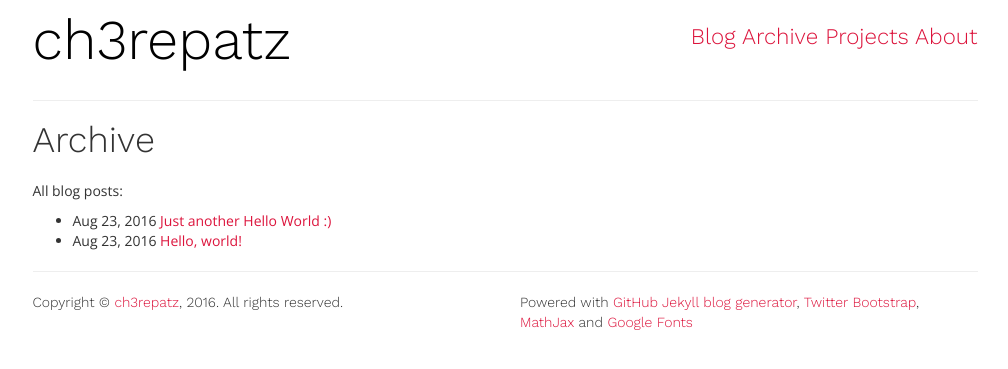
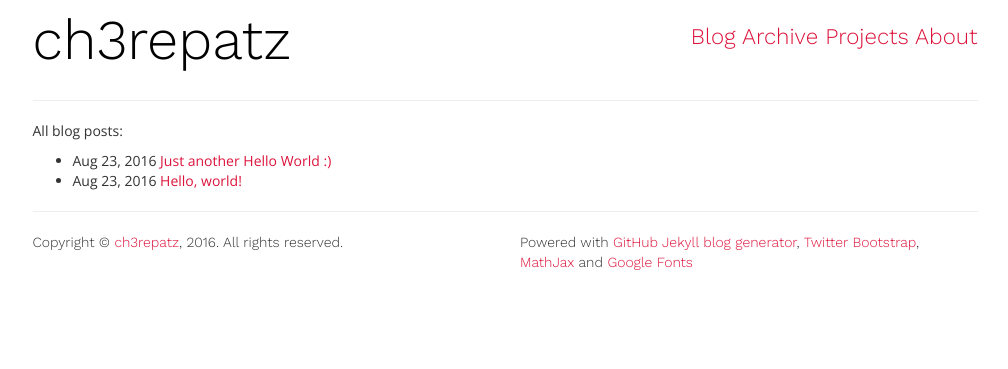
Before and after one commit to ch3repatz/ch3repatz.github.io, a Jekyll site: the page built from archive.html, in a window 1280 px wide. Shown: the top 369 px of the page, without its empty margins (135-1143 px from the left). Built offline with Jekyll 4.4.1, drawn with Linux system fonts in a browser that asks for light colours.

Commit message:
Update archive.html

```diff
--- a/archive.html
+++ b/archive.html
@@ -2,9 +2,8 @@
 layout: default
 permalink: /archive/
 title: Archive
+math: yes
 ---
-
-<h1>Archive</h1>
 
 <p>All blog posts:</p>
 
```
